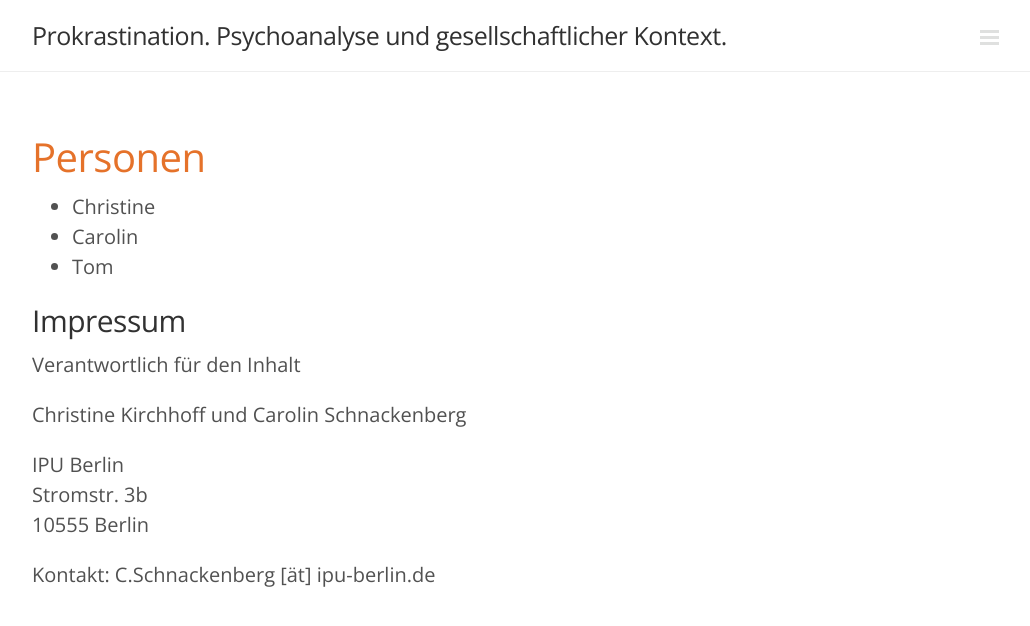
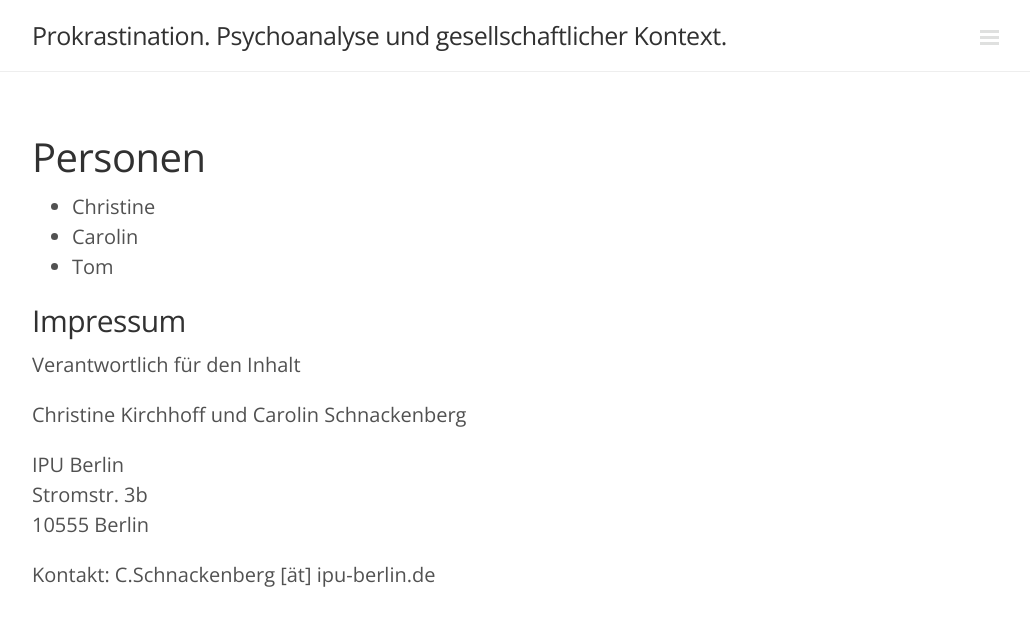
Before and after one commit to aufschieben/aufschieben.github.io, a Jekyll site: the page built from persons.md, in a window 1280 px wide. Shown: the top 626 px of the page, without its empty margins (248-1278 px from the left). Built offline with Jekyll 4.4.1, drawn with Linux system fonts in a browser that asks for light colours.

Commit message:
Update lanyon.css

```diff
--- a/public/css/lanyon.css
+++ b/public/css/lanyon.css
@@ -329,7 +329,7 @@ a.sidebar-nav-item:focus {
 
 .page-title,
 .post-title a:hover {
- color: #e5722a;
+ color: #313131;
 }
 
 
```
